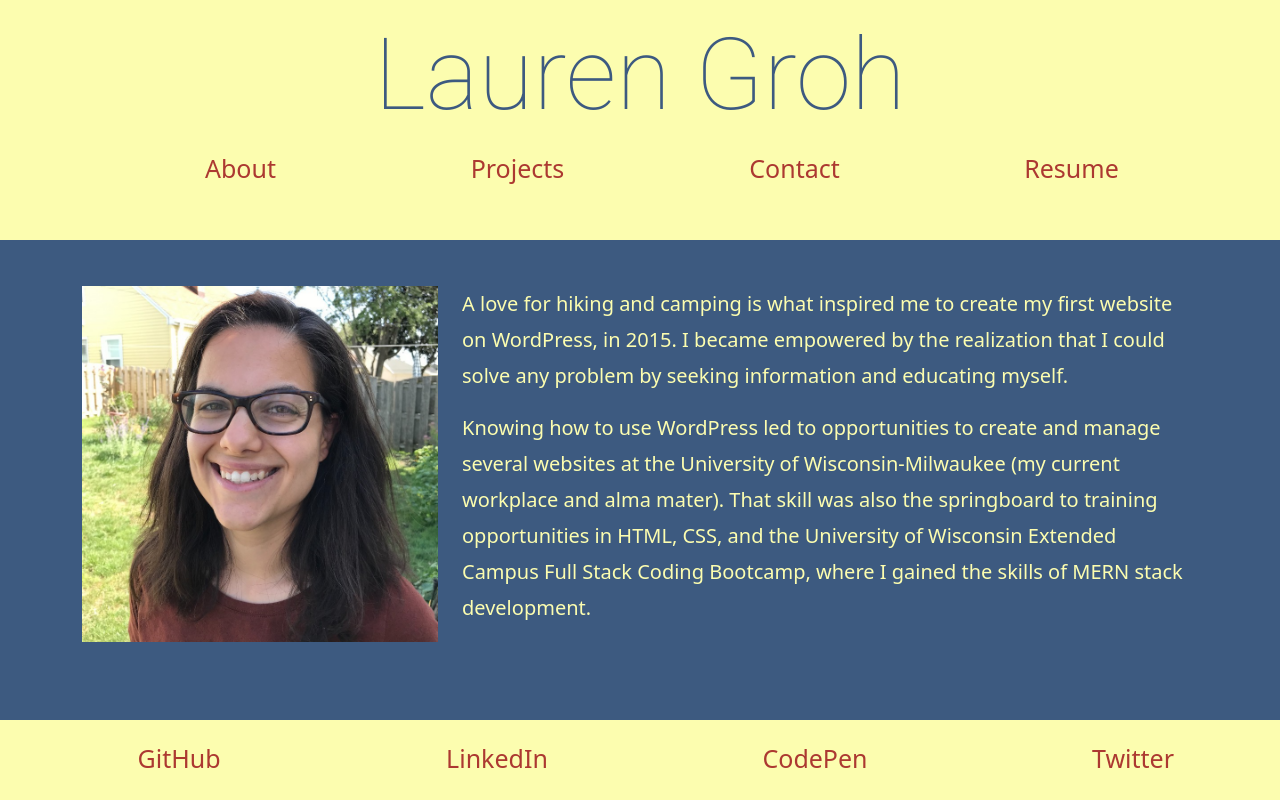
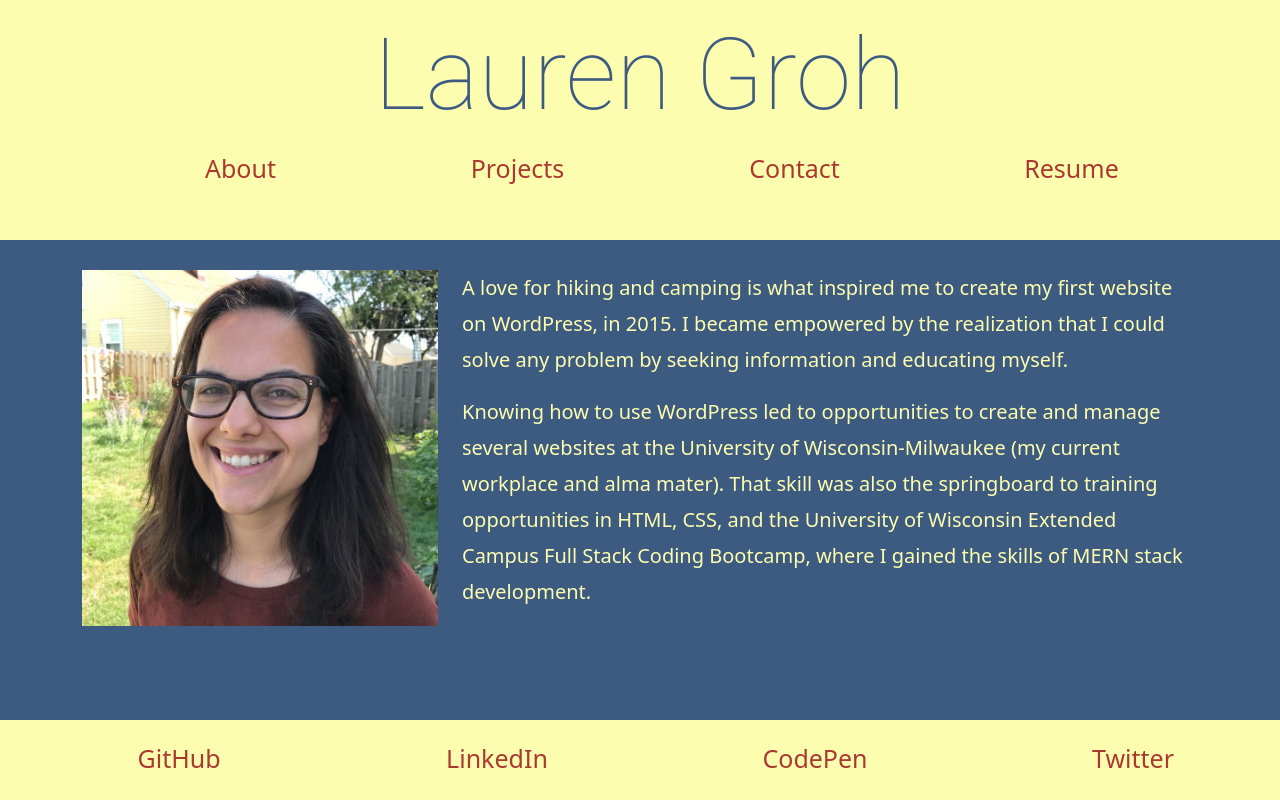
Before and after one commit to GrohTech/react-portfolio, a React (Create React App) app: page /about in a window 1280 px wide. Built offline with nearby package versions, Linux system fonts and the light colour scheme.

Commit message:
fix another margin issue

```diff
--- a/src/components/About/index.js
+++ b/src/components/About/index.js
@@ -6,7 +6,7 @@ const About = () => {
 
     return(
         <section className="about" id="about">
-            <section className="container mt-3">
+            <section className="container">
                 <section className="row">
                     <section className="col-sm-4 justify-content-start">
                         <img src={portfolioPhoto} className= "portfolio-photo" id="portfolio-photo" alt="portfolio-photo" />
```
